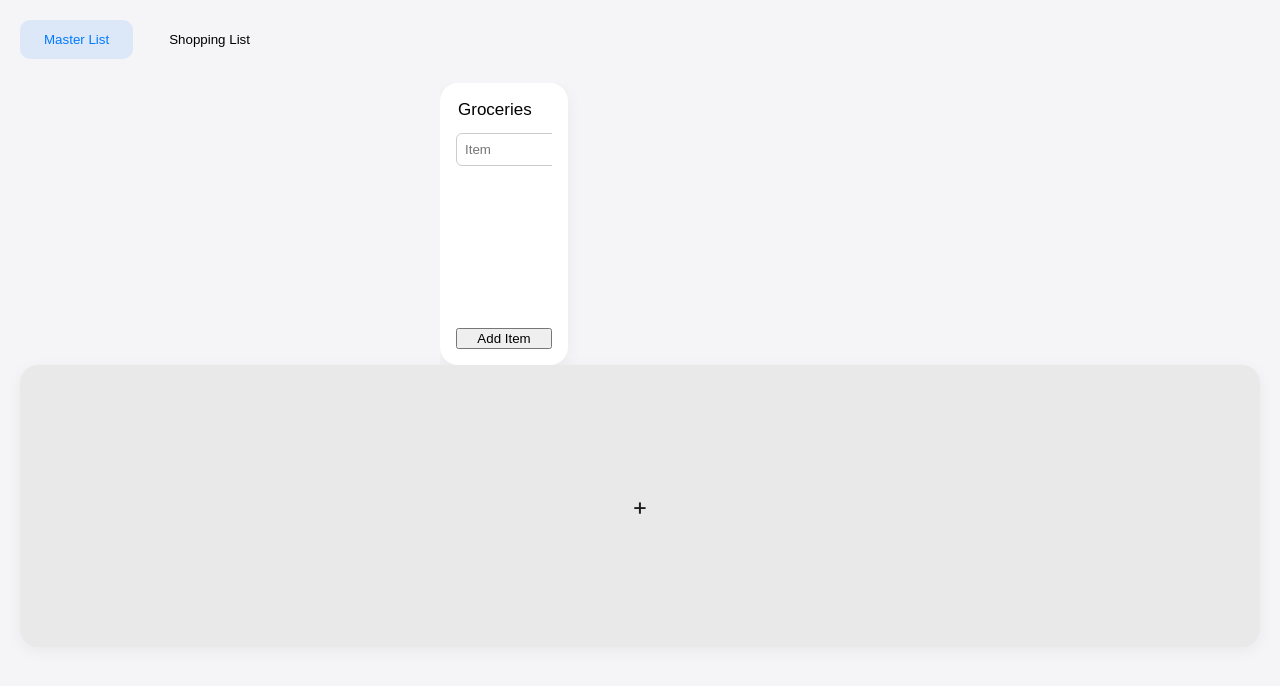
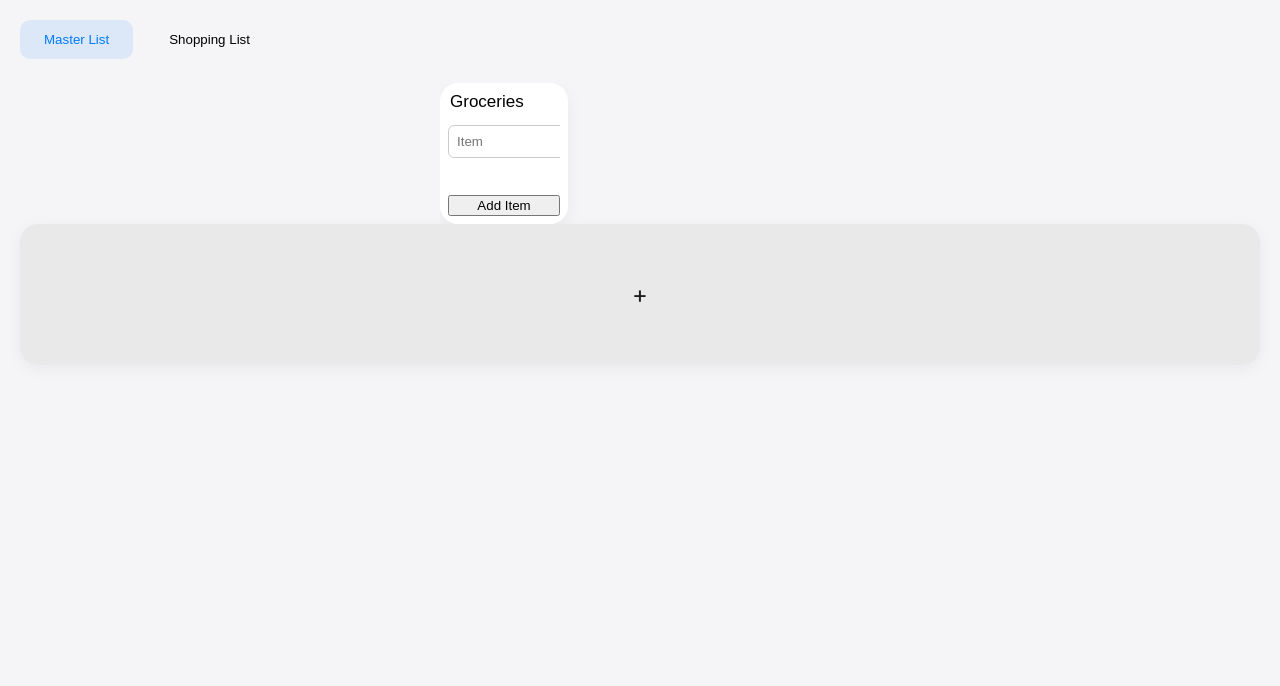
Before and after one commit to raphaels1998/Button-with-affects, a plain HTML site: page index.html in a window 1280 px wide. Drawn offline with Linux system fonts and the light colour scheme.

Commit message:
style.css

```diff
--- a/style.css
+++ b/style.css
@@ -50,11 +50,11 @@ body {
 .add-folder-card {
     background: white;
     border-radius: 18px;
-    padding: 16px;
+    padding: 8px;
     box-shadow: 0 4px 16px rgba(0, 0, 0, 0.05);
     display: flex;
     flex-direction: column;
-    height: 250px; /* Consistent height */
+    height: 125px; /* Consistent height */
     transition: transform 0.2s;
 }
 
```
